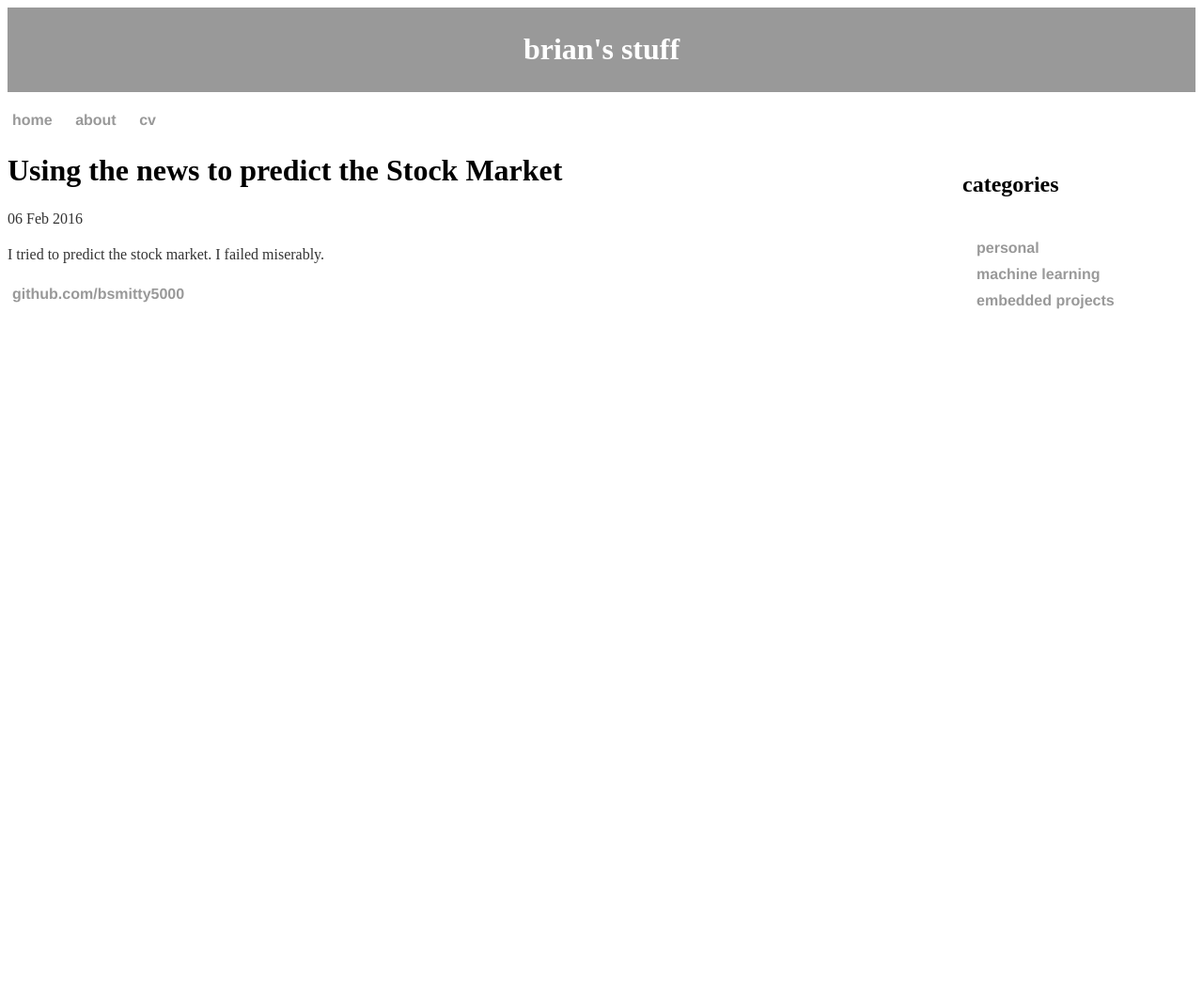
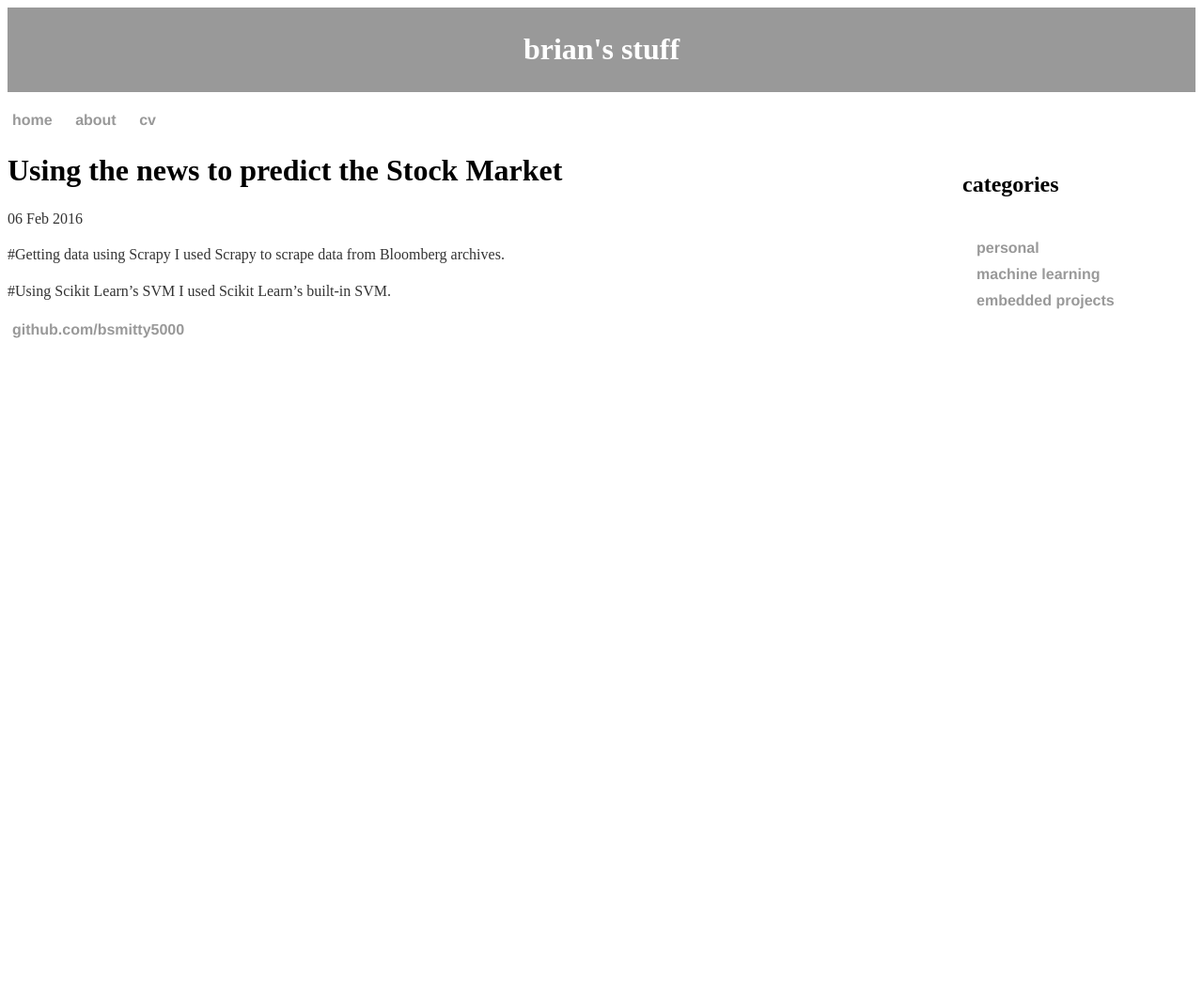
Before and after one commit to bsmitty5000/bsmitty5000.github.io, a Jekyll site: the page built from _posts/2016-02-06-Stock-Market-Predictions-Using-Scrapy-and-SVMs.md, in a window 1280 px wide. Shown: the whole page at 94% size. Built offline with Jekyll 4.4.1, drawn with Linux system fonts in a browser that asks for light colours; comment, search, counter and statistics services are not loaded.

Commit message:
Update 2016-02-06-Stock-Market-Predictions-Using-Scrapy-and-SVMs.md

```diff
--- a/_posts/2016-02-06-Stock-Market-Predictions-Using-Scrapy-and-SVMs.md
+++ b/_posts/2016-02-06-Stock-Market-Predictions-Using-Scrapy-and-SVMs.md
@@ -6,5 +6,8 @@ description: SVM, Machine Learning, Stock Market
 comments: True
 category: ml
 ---
+#Getting data using Scrapy
+I used Scrapy to scrape data from Bloomberg archives.
 
-I tried to predict the stock market. I failed miserably.
+#Using Scikit Learn's SVM
+I used Scikit Learn's built-in SVM.
```
